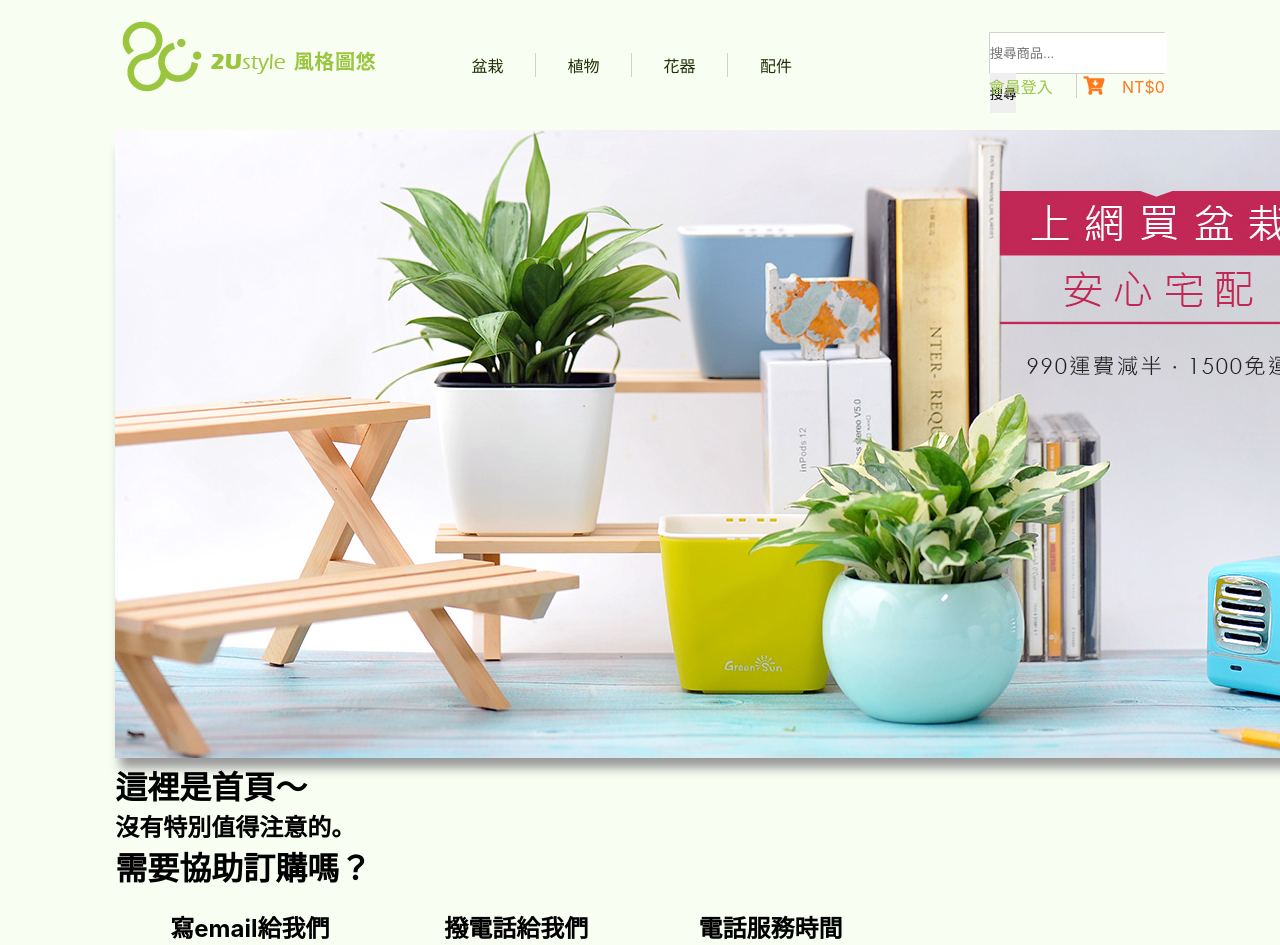
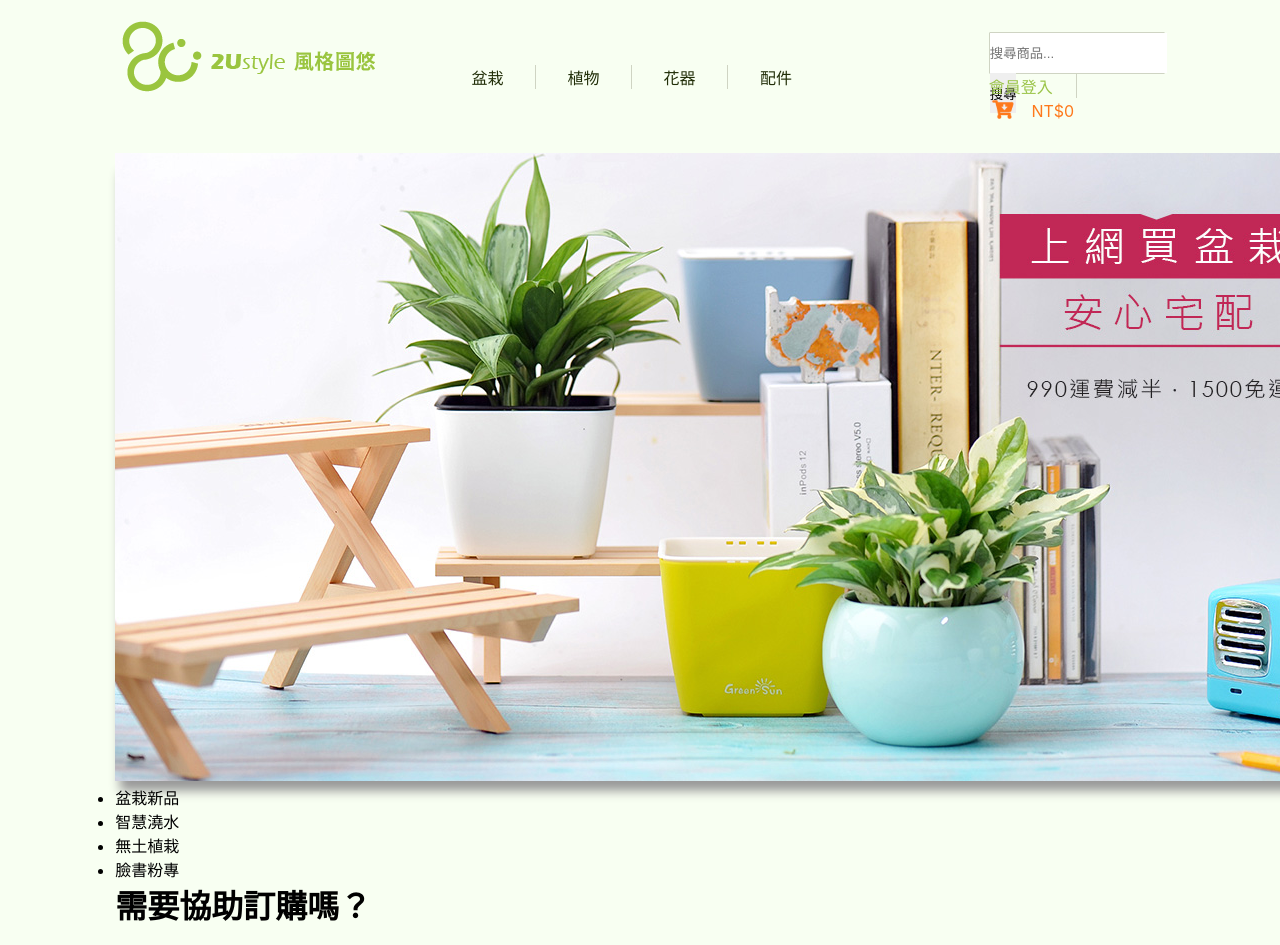
Before and after one commit to RediChen/web_remake_2Ustyle, a React (Create React App) app: page / in a window 1280 px wide. Shown: the top 945 px of the page. Built offline with nearby package versions, Linux system fonts and the light colour scheme.

Commit message:
建立共同樣式
center, row-ul
$color-gray's

```diff
--- a/src/00_commonComponents/cartBtn.tsx
+++ b/src/00_commonComponents/cartBtn.tsx
@@ -5,7 +5,7 @@ import cartIcon from "./images/cartBtn/cart32px.png";
 const CartBtn: FC = () => {
     const totCose = 0;//todo 和後端串接
     return (
-        <div className="cart-btn">
+        <div className="cart-btn center">
             <Link to="/cart" title="前往購物車">
                 <img src={cartIcon} alt="購物車" />
                 <span>NT${totCose}</span>
--- a/src/00_commonComponents/loginBtn.tsx
+++ b/src/00_commonComponents/loginBtn.tsx
@@ -2,7 +2,7 @@ import { FC } from "react";
 import { Link } from "react-router-dom";
 const LogInBtn: FC = () => {
     return (
-        <div className="login-btn">
+        <div className="login-btn center">
             <Link to="/login">
                 會員登入
             </Link>
--- a/src/00_layout/nav.tsx
+++ b/src/00_layout/nav.tsx
@@ -15,7 +15,7 @@ const NavLinks: FC = () => {
         </li>
     );
     return (
-        <ul id="nav-link-wrap">{pack}</ul>
+        <ul id="nav-link-wrap" className="row-ul">{pack}</ul>
     );
 }
 // Part III : NavTool --> imported
--- a/src/00_layout/navTool.tsx
+++ b/src/00_layout/navTool.tsx
@@ -16,8 +16,10 @@ const NavTool = () => {
     return (
         <div id="nav-tool">
             <SearchBar />
-            <LogInBtn />
-            <CartBtn />
+            <div className="row-ul">
+                <LogInBtn />
+                <CartBtn />
+            </div>
         </div>
     );
 }
--- a/src/00_layout/sass/_nav.sass
+++ b/src/00_layout/sass/_nav.sass
@@ -4,18 +4,17 @@ nav
     display: flex
     justify-content: space-between
 #nav-link-wrap
+    //已套用 .row-ul
     margin-left: 2rem
     width: 50%
     display: flex
     justify-content: flex-start
-    list-style-type: none
     li
         width: 6rem
+        height: 1rem
+        margin: auto 0
+    .nav-link
         height: 1.5rem
-        margin: auto 0
-    li:not(:last-child)
-        border-right: 1px solid $color-border-0
-    .nav-link
         transition: color .4s
         &:link, &:visited
             color: $color-theme-2
@@ -24,37 +23,43 @@ nav
 #nav-tool
     padding: 1rem 0
     width: 11rem
-    display: grid
-    grid-template-columns: repeat(2, 1fr)
+    display: flex
+    flex-direction: column
     form
-        grid-column: 1 / span 2
+        margin-bottom: 0.8rem
         border: 1px solid $color-border-0
         border-radius: 1px
         input, button
             height: 100%
             border: none
-
+        input
+            color: $color-gray-0
+    & > div
+        justify-content: space-between
+        align-items: center
+        & > *
+            width: 50%
     .login-btn
+        height: 0.8rem
         display: flex
-        align-items: flex-end
         justify-content: flex-start
         a
-            // height: 1rem
-            width: 100%
-            border-right: 1px solid $color-border-0
+            text-align: center
             transition: filter 0.4s
             &:link, &:visited
                 color: $color-theme-1
             &:hover
                 filter: brightness(1.07)
-    .cart-btn a
-        // width: 100%
-        // height: 100%
+    .cart-btn
         display: flex
-        align-items: flex-end
         justify-content: flex-end
-        &:link, &:visited
-            color: $color-cart
-        img
-            width: 1.5rem
-            margin-right: 1rem
+        a
+            height: 100%
+            display: flex
+            align-items: flex-end
+            justify-content: flex-end
+            &:link, &:visited
+                color: $color-cart
+            img
+                width: 1.5rem
+                margin-right: 0.25rem
--- a/src/01_homePage/HomePage.tsx
+++ b/src/01_homePage/HomePage.tsx
@@ -4,8 +4,12 @@ const HomePage = () => {
     return (
         <div>
             <HomeCarousel />
-            <h1>這裡是首頁～</h1>
-            <h2>沒有特別值得注意的。</h2>
+            <ul className="row-ul">
+                <li>盆栽新品</li>
+                <li>智慧澆水</li>
+                <li>無土植栽</li>
+                <li>臉書粉專</li>
+            </ul>
         </div>
     );
 }
--- a/src/04_disclaimer/_disclaimer.sass
+++ b/src/04_disclaimer/_disclaimer.sass
@@ -11,12 +11,12 @@
             font-size: 1rem
             line-height: 2
         h2
-            color: #999
+            color: $color-gray-0
     section
         & > *
             margin-bottom: 1rem
         & > *:not(h1)
-            color: #555
+            color: $color-gray-1
         ul
             font-size: 0.9rem
             li
--- a/src/style/_var.sass
+++ b/src/style/_var.sass
@@ -1,14 +1,16 @@
-$color-theme-0: #f8fff2
+$color-theme-0: #fdfff7
 $color-theme-1: #9ac448
 $color-theme-2: #212e08
+$color-gray-0: #aaa
+$color-gray-1: #555
 $color-border-0: #cfd4c3
 $color-cart: #fe791c
 
 @import url("https://fonts.googleapis.com/css2?family=Noto+Serif+TC:wght@200;300;500;700;900&display=swap")
 @mixin font-set($sz, $wt)
     //wt of Noto Serif TC is in 200, 300, 500, 700, 900
+    font-size: $sz
     font-weight: $wt
-    font-size: $sz
 @mixin rwdFor($mode)
     @if $mode == "desktop"
         @media screen and (min-width: 1025px)
```
Also changed, not shown: src/00_layout/sass/_footer.sass (added, +40 -0 lines).
